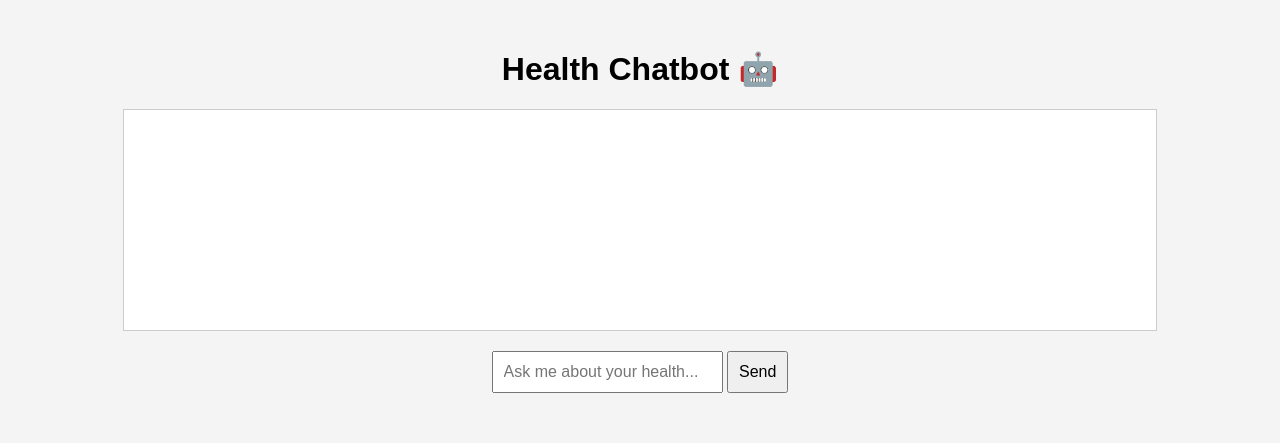
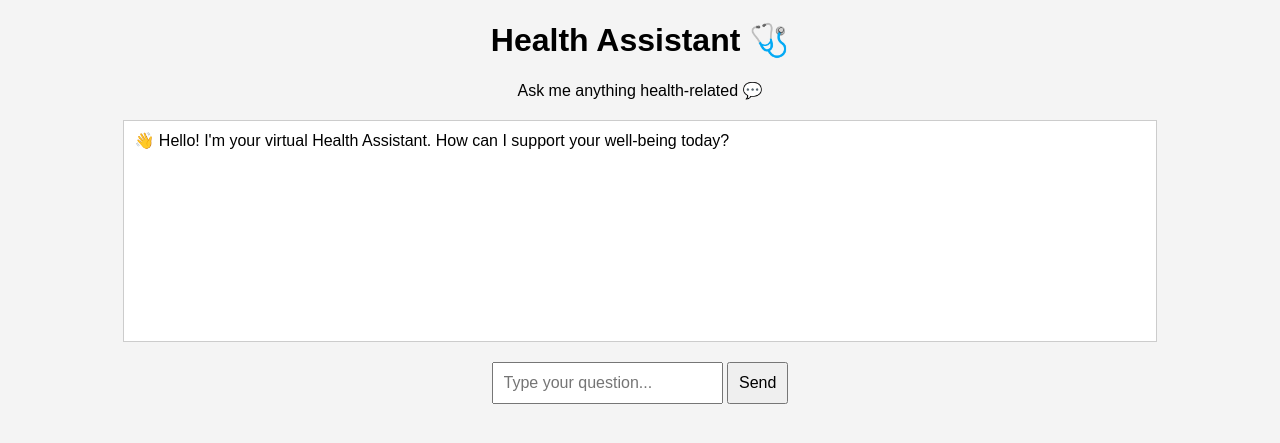
Before and after one commit to joseph1435/health-chatbot, a Flask app: page / in a window 1280 px wide. Shown: the top 443 px of the page. Run offline with Flask 3, Linux system fonts and the light colour scheme.

Commit message:
Update index.html

```diff
--- a/templates/index.html
+++ b/templates/index.html
@@ -3,16 +3,26 @@
 <head>
   <meta charset="UTF-8" />
   <meta name="viewport" content="width=device-width, initial-scale=1.0"/>
-  <title>Health Chatbot</title>
-  <link rel="stylesheet" href="{{ url_for('static', filename='style.css') }}">
+  <title>Health Assistant 🤖🩺</title>
+  <link rel="stylesheet" href="{{ url_for('static', filename='style.css') }}" />
 </head>
 <body>
-  <div class="container">
-    <h1>Health Chatbot 🤖</h1>
-    <div id="chat-box"></div>
-    <input type="text" id="user-input" placeholder="Ask me about your health..." />
-    <button onclick="sendMessage()">Send</button>
+  <div class="chat-container">
+    <header class="chat-header">
+      <h1>Health Assistant 🩺</h1>
+      <p>Ask me anything health-related 💬</p>
+    </header>
+
+    <div class="chat-box" id="chat-box">
+      <div class="bot-message">👋 Hello! I'm your virtual Health Assistant. How can I support your well-being today?</div>
+    </div>
+
+    <form id="chat-form" autocomplete="off">
+      <input type="text" id="user-input" placeholder="Type your question..." required />
+      <button type="submit">Send</button>
+    </form>
   </div>
+
   <script src="{{ url_for('static', filename='script.js') }}"></script>
 </body>
 </html>
```
